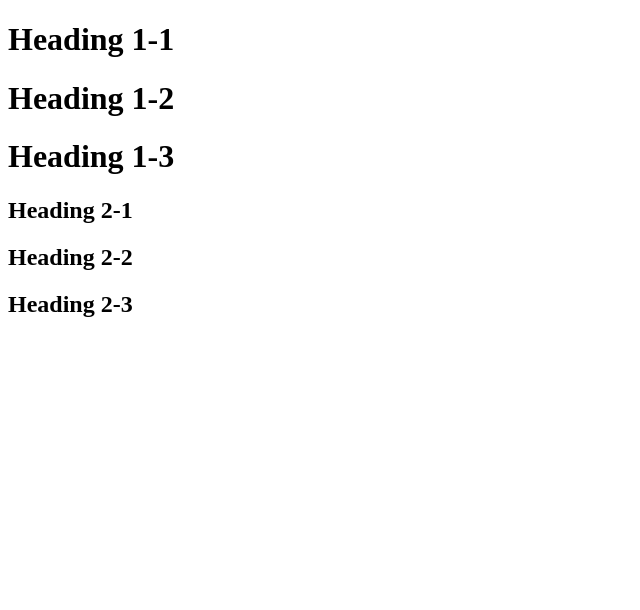
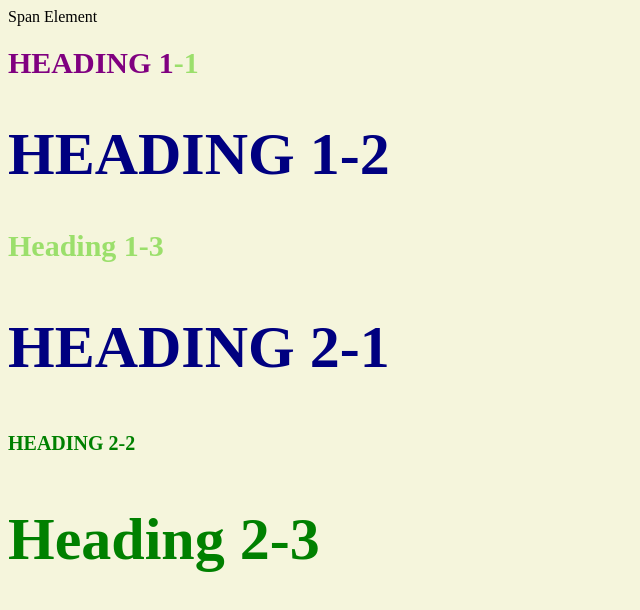
Before and after one commit to antaraddave/harrypotter, a plain HTML site: page Style-harrypotter.html in a window 1280 px wide. Shown: the whole page, without its empty margins (0-640 px from the left). Drawn offline with Linux system fonts and the light colour scheme.

Commit message:
Created a css test html page and css file

```diff
--- a/Style-harrypotter.html
+++ b/Style-harrypotter.html
@@ -2,13 +2,15 @@
 <html>
     <head>
         <title>Harry potter Style test</title>
+        <link rel="stylesheet" type="text/css" href="css/test.css">
     </head>
     <body>
-        <h1>Heading 1-1</h1>
-        <h1>Heading 1-2</h1>
+        <span>Span Element</span>
+        <h1 class="uppercase"><span>Heading 1</span>-1</h1>
+        <h1 class="big uppercase">Heading 1-2</h1>
         <h1>Heading 1-3</h1>
-        <h2>Heading 2-1</h2>
-        <h2>Heading 2-2</h2>
-        <h2>Heading 2-3</h2>
+        <h2 class="big uppercase">Heading 2-1</h2>
+        <h2 class="uppercase">Heading 2-2</h2>
+        <h2 class="big">Heading 2-3</h2>
     </body>
 </html>
--- /dev/null
+++ b/css/test.css
@@ -0,0 +1,33 @@
+body{
+background-color: beige;
+}
+
+h1{
+font-size: 30px;
+color:#9BDF6B;
+
+}
+
+h2{
+color:red;
+font-size: 20px
+}
+
+h2{
+color:green;
+}
+
+.big{
+font-size: 60px;
+}
+.uppercase{
+text-transform: uppercase;
+}
+
+.big.uppercase{
+color:navy;
+}
+
+h1 span{
+color: purple;
+}
```
